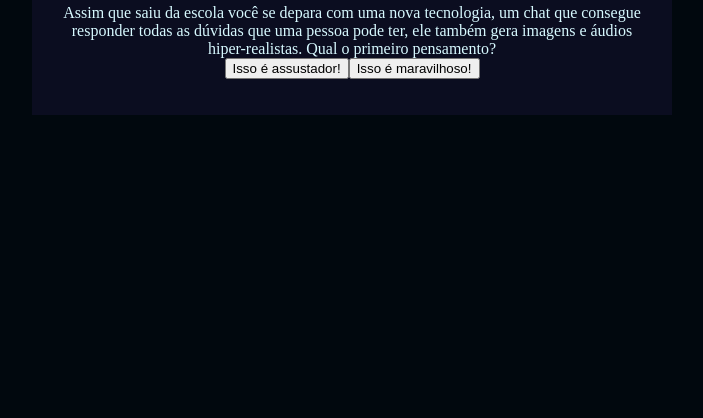
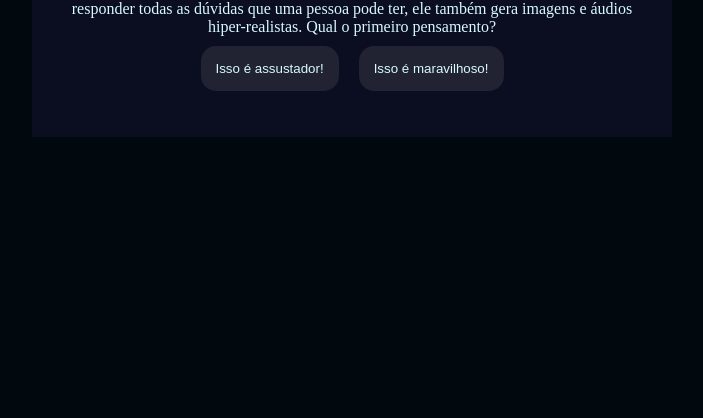
Before and after one commit to debor4230908/O-Futuro-da-IA, a plain HTML site: page index.html in a window 1280 px wide. Shown: the part 398-816 px from the top of the page, without its empty margins (288-991 px from the left). Drawn offline with Linux system fonts and the light colour scheme.

Commit message:
Add files via upload

```diff
--- a/script.js
+++ b/script.js
@@ -10,11 +10,11 @@ const perguntas = [
       alternativas: [
           {
               texto:"Isso é assustador!",
-              afirmacao: "afirmacao"
+              afirmacao: "Os robôs irão destruir a humanidade!!!"
           },
           {
               texto:"Isso é maravilhoso!",
-              afirmacao: "afirmacao"
+              afirmacao: "Irá me ajudar em diversos trabalhos escolares."
           }
       ],
     },
@@ -38,11 +38,11 @@ const perguntas = [
       alternativas: [
           {
               texto:  "Defende a ideia de que a IA pode criar novas oportunidades de emprego e melhorar habilidades humanas.",
-              afirmacao: "afirmacao"
+              afirmacao: "A IA pode ser uma grande aliada para resolver questões que levaria dias, meses ou anos para ser resolvida."
           },
           {
               texto:  "Me preocupo com as pessoas que perderão seus empregos para máquinas e defendo a importância de proteger os trabalhadores.",
-              afirmacao: "afirmacao"
+              afirmacao: "A IA é usada por pessoas preguiçosas, ela está presente apenas para regredir a inteligência e a capacidade dos seres humanos."
           }
       ],
     },
@@ -52,11 +52,11 @@ const perguntas = [
       alternativas: [
           {
               texto: "Criar uma imagem utilizando uma plataforma de design como o Paint.",
-              afirmacao: "afirmacao"
+              afirmacao: "Usar minha criatividade e usar formas e cores retiradas da minha cabeça para demonstrar meus sentimentos."
           },
           {
               texto: "Criar uma imagem utilizando um gerador de imagem de IA.",
-              afirmacao: "afirmacao"
+              afirmacao: "Utilizar meus conhecimentos técnicos e desenvolver comando para a IA desenvolver uma imagina da forma exata em que eu quero."
           }
       ],
     },
@@ -66,11 +66,11 @@ const perguntas = [
       alternativas: [
           {
               texto:  "Escrever comandos para o chat é uma forma de contribuir com o trabalho, por isso não é um problema utilizar o texto inteiro.",
-              afirmacao: "afirmacao"
+              afirmacao: "Realmente, usar a IA em casos extremos pode ser necessário, e não é um problema ela estar presente em seu trabalho."
           },
           {
               texto: "O chat pode ser uma tecnologia muito avançada, mas é preciso manter a atenção pois toda máquina erra, por isso revisar o trabalho e contribuir com as perspectivas pessoais é essencial.",
-              afirmacao: "afirmacao"
+              afirmacao: "Não acho de bom tom usar a IA para fazer o trabalho completo. e sim para auxiliar."
           }
       ]
     },
--- a/style.css
+++ b/style.css
@@ -26,3 +26,18 @@ body{
 h1{
     color:var(--cor-destaque)
 }
+
+button{
+    background-color: var(--cor-secundaria);
+    color: var(--cor-texto);
+    border: none;
+    border-radius: 15px;
+    padding: 15px;
+    margin: 10px;
+    transition: background-color 0.3s;
+}
+
+button:hover{
+    background-color: var(--cor-destaque);
+    color: var(--cor-principal);
+}
```
